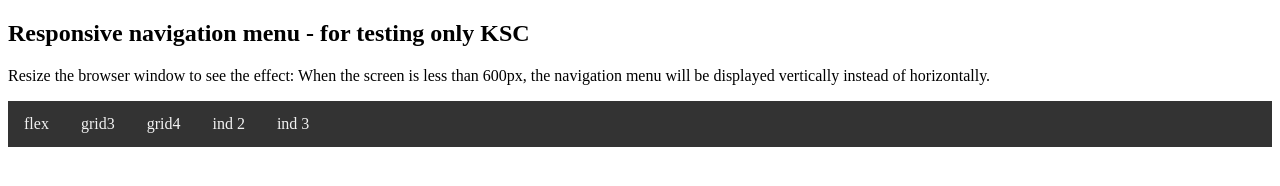
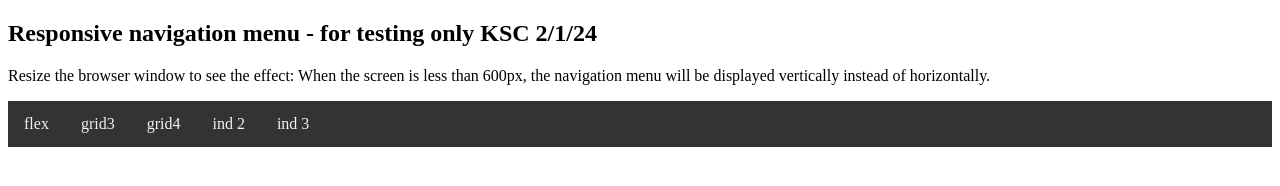
Before and after one commit to kenscoles/test, a plain HTML site: page index.html in a window 1280 px wide. Drawn offline with Linux system fonts and the light colour scheme.

Commit message:
2nd change

```diff
--- a/index.html
+++ b/index.html
@@ -41,7 +41,7 @@
 </head>
 <body>
 
-<h2>Responsive navigation menu - for testing only KSC</h2>
+<h2>Responsive navigation menu - for testing only KSC 2/1/24</h2>
 <p>Resize the browser window to see the effect: When the screen is less than 600px, the navigation menu will be displayed vertically instead of horizontally.</p>
 
 <div class="topnav">
```
